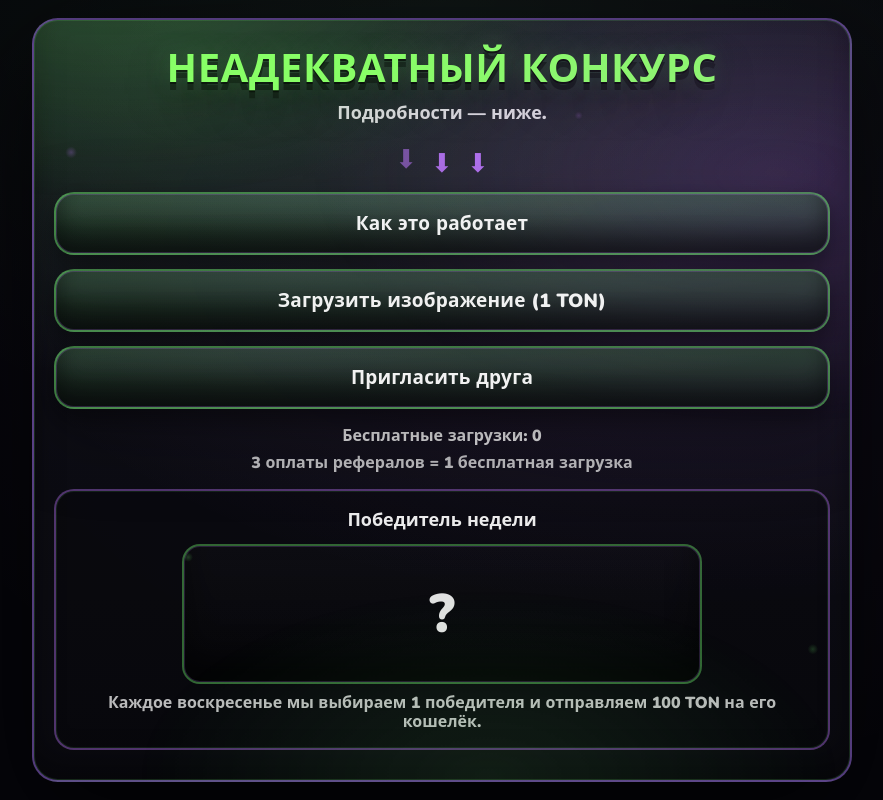
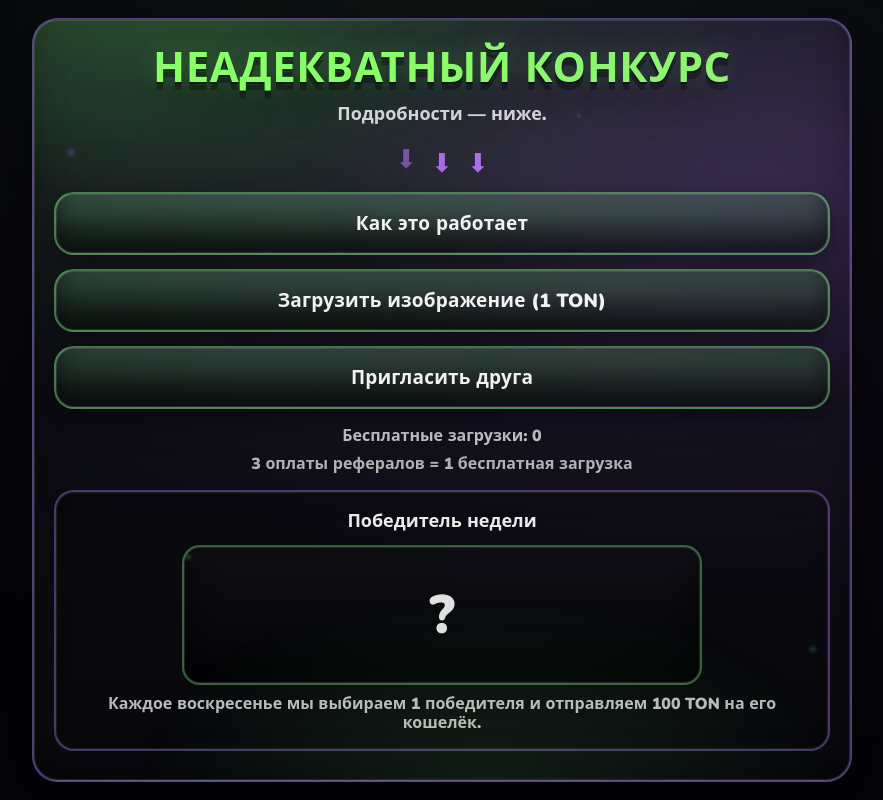
Before and after one commit to Profproject/absurd-miniapp, a plain HTML site: page web/index.html in a window 1280 px wide. Shown: the whole page, without its empty margins (198-1081 px from the left). Drawn offline with nearby package versions, Linux system fonts and the light colour scheme; a web font is replaced by a local one.

Commit message:
Update styles.css

```diff
--- a/web/styles.css
+++ b/web/styles.css
@@ -78,15 +78,24 @@ body {
   font-family: "Rubik Rounded","Nunito",system-ui;
   font-weight: 900;
   letter-spacing: .6px;
-  font-size: 40px;
-  line-height: 1.05;
+
+  /* адаптивный размер, чтобы не резало на iPhone */
+  font-size: clamp(30px, 7.2vw, 42px);
+  line-height: 1.02;
+
   color: #8aff66;
+
+  /* чтобы не вылезало за край */
+  max-width: 100%;
+  word-break: keep-all;
+  overflow-wrap: anywhere;
 
   text-shadow:
     0 2px 0 rgba(0,0,0,.72),
     0 8px 0 rgba(0,0,0,.42),
     0 18px 38px rgba(0,0,0,.62),
     0 0 24px rgba(120,255,120,.26);
+
   margin: 6px 0 0;
 }
 
```
